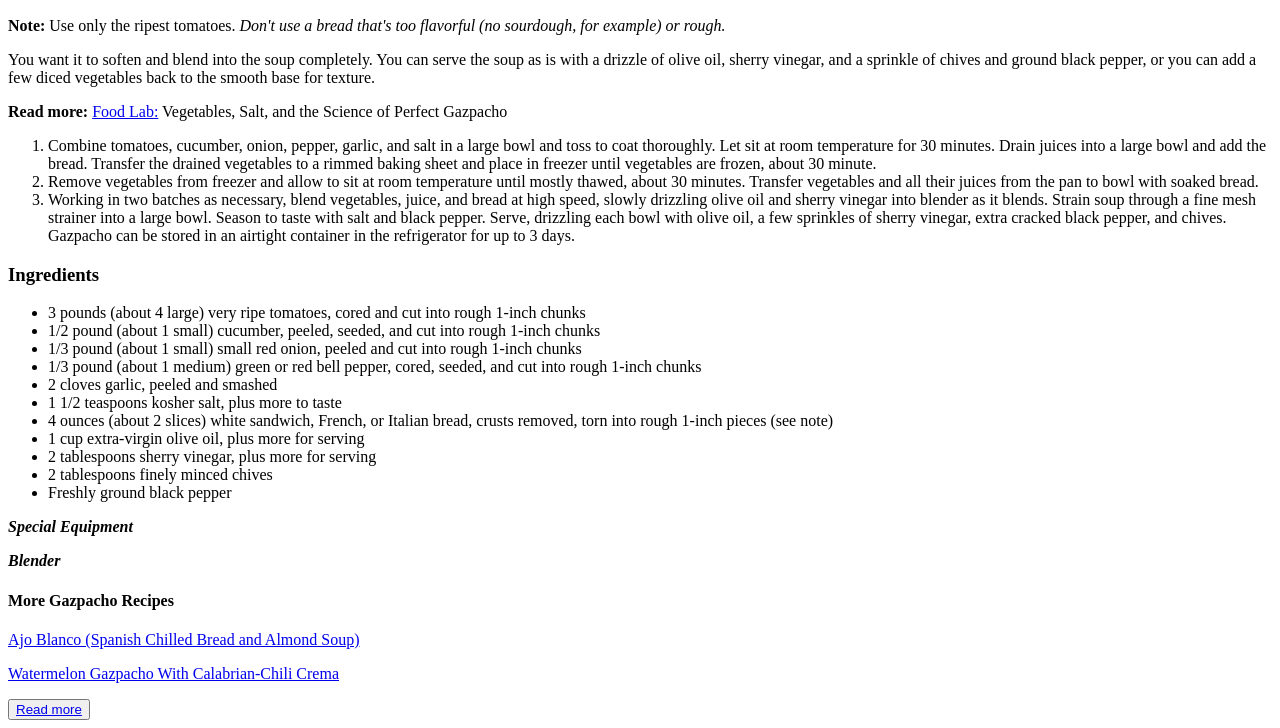
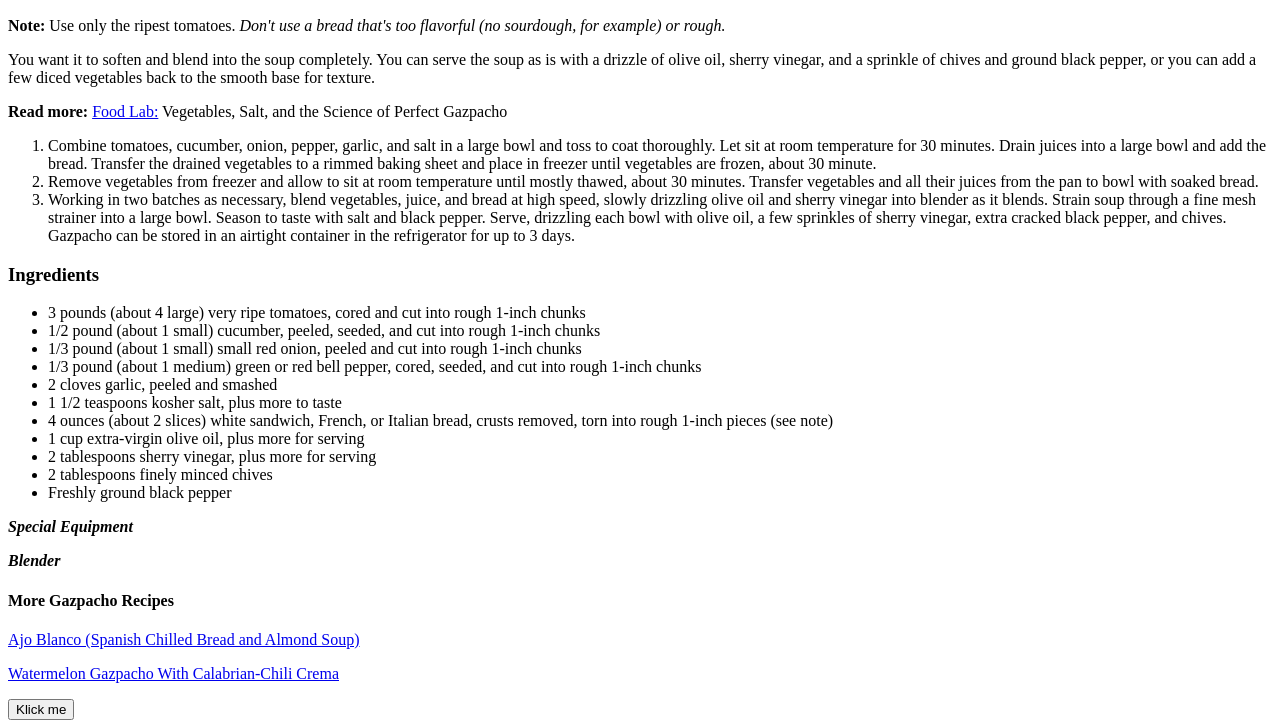
Before and after one commit to Kemal-Guclu/html-receptet, a plain HTML site: page index.html in a window 1280 px wide. Shown: the part 449-1177 px from the top of the page. Drawn offline with Linux system fonts and the light colour scheme.

Commit message:
removed link from the button

```diff
--- a/index.html
+++ b/index.html
@@ -57,6 +57,6 @@
 <p><a href="https://www.seriouseats.com/recipes/2017/07/ajo-blanco-spanish-bread-almond-cold-soup-recipe.html" target="_blank">Ajo Blanco (Spanish Chilled Bread and Almond Soup)</a></p>
 <p><a href="https://www.seriouseats.com/recipes/2018/07/watermelon-gazpacho-with-calabrian-chili-crema.html" target="_blank">Watermelon Gazpacho With Calabrian-Chili Crema</a></p>
 
-<button><a href="https://www.seriouseats.com/recipes/2011/08/andalusian-gazpacho-recipe.html" target="_blank">Read more</a></button>
+<button>Klick me</button>
 </body>
 </html>
```
